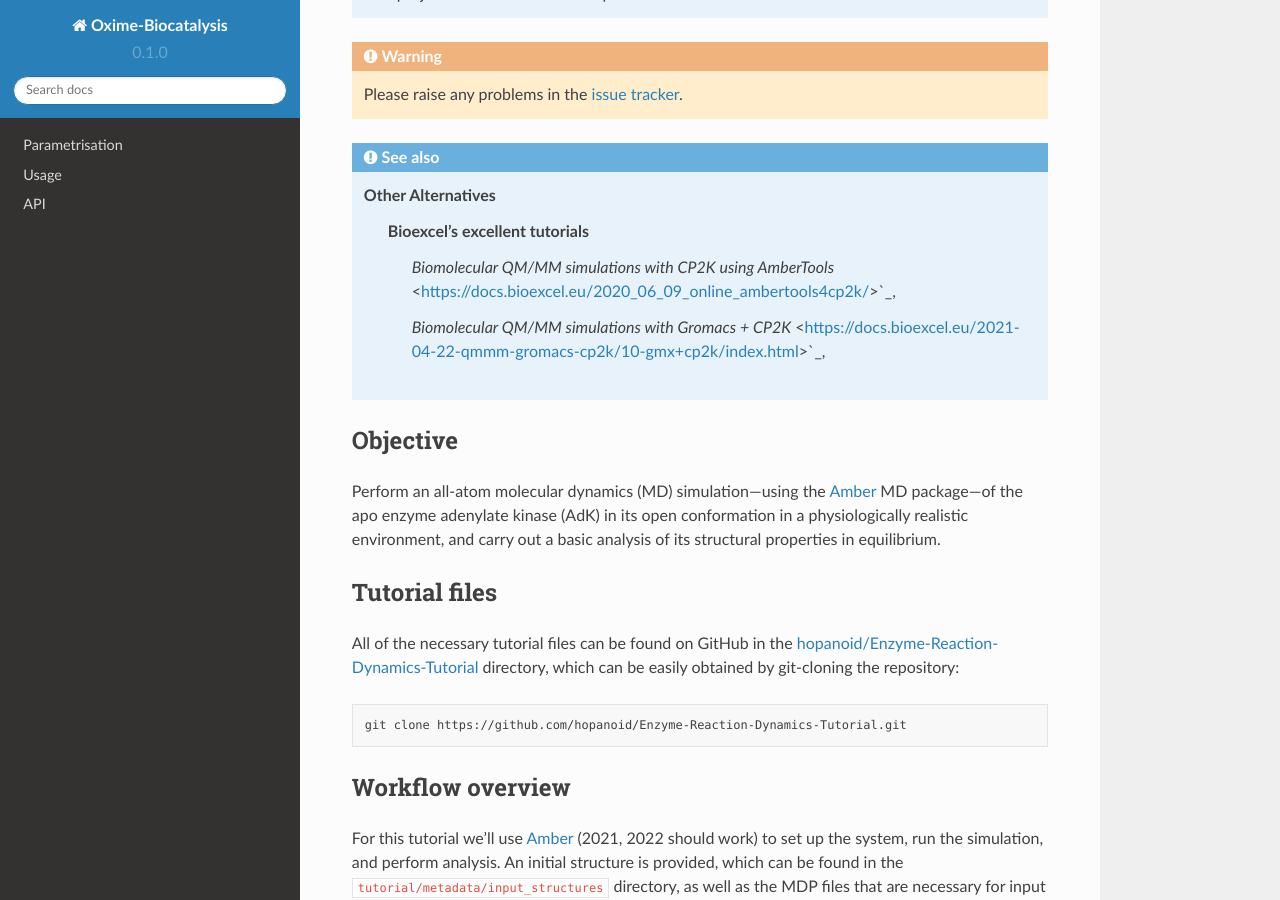
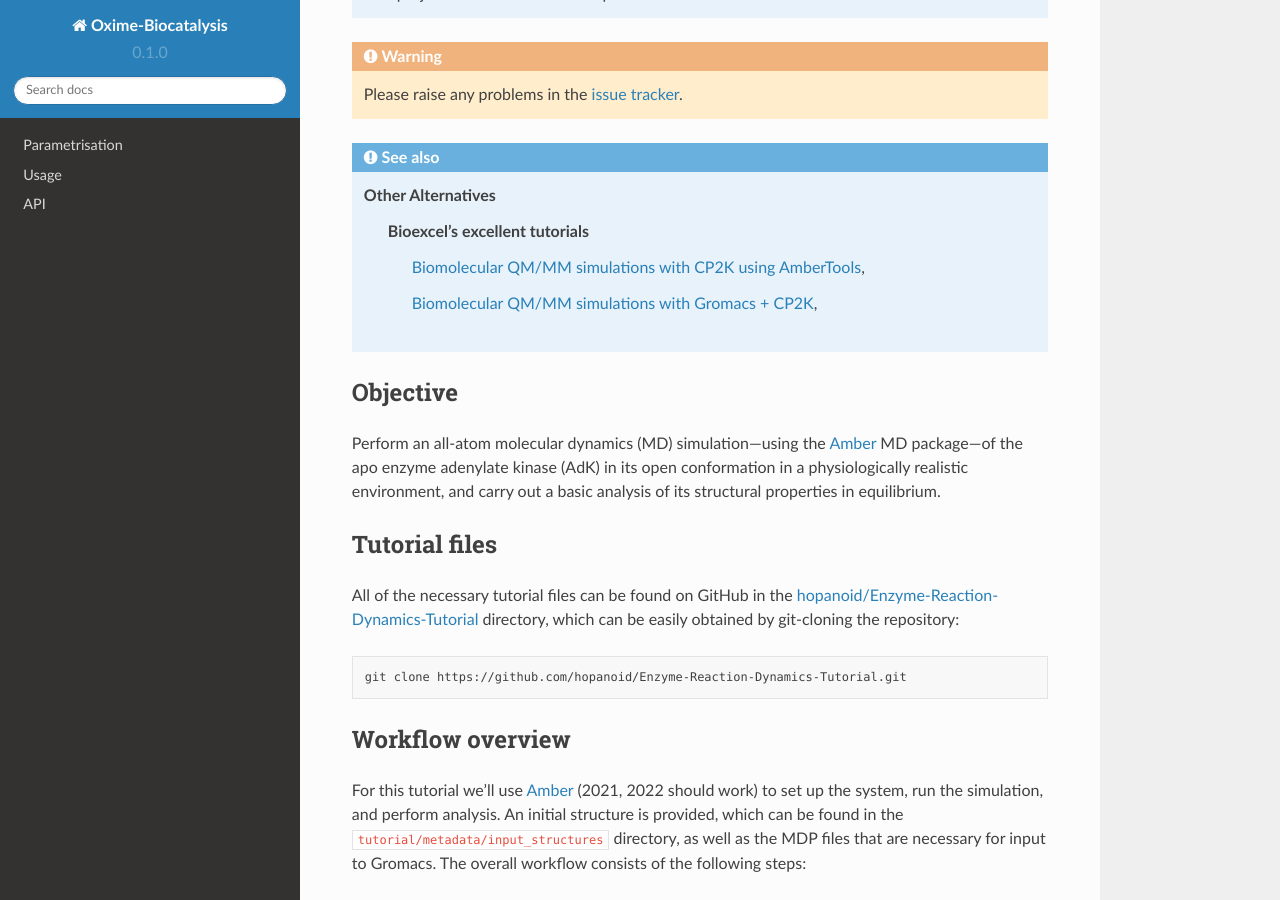
Before and after one commit to hopanoid/Enzyme-Reaction-Dynamics-Tutorial, a Sphinx documentation site: the page built from docs/source/index.rst, in a window 1280 px wide and 900 px high, scrolled down 504 px. Built offline with Sphinx 7.4.7 and the Read the Docs theme 2.0.0, drawn with Linux system fonts in a browser that asks for light colours.

Commit message:
Additional alternative QM/MM tutorials hyperlink added

```diff
--- a/docs/source/index.rst
+++ b/docs/source/index.rst
@@ -39,10 +39,10 @@ Oxime Catalysis Tutorial
 
    Other Alternatives
         Bioexcel's excellent tutorials
-                `Biomolecular QM/MM simulations with CP2K using AmberTools`
+                `Biomolecular QM/MM simulations with CP2K using AmberTools
                 <https://docs.bioexcel.eu/2020_06_09_online_ambertools4cp2k/>`_,
 
-                `Biomolecular QM/MM simulations with Gromacs + CP2K`
+                `Biomolecular QM/MM simulations with Gromacs + CP2K
                 <https://docs.bioexcel.eu/2021-04-22-qmmm-gromacs-cp2k/10-gmx+cp2k/index.html>`_,
 
 
```
